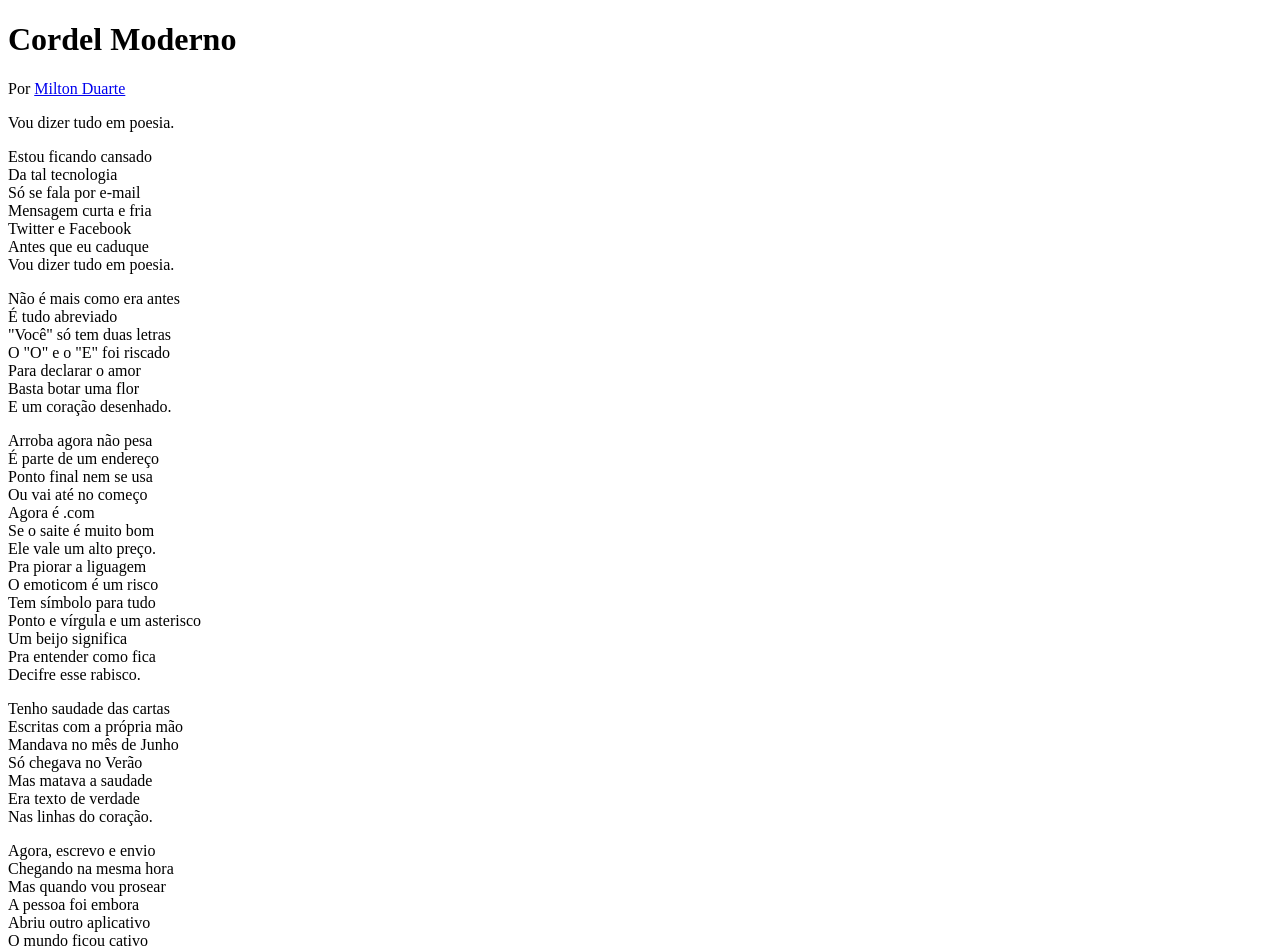
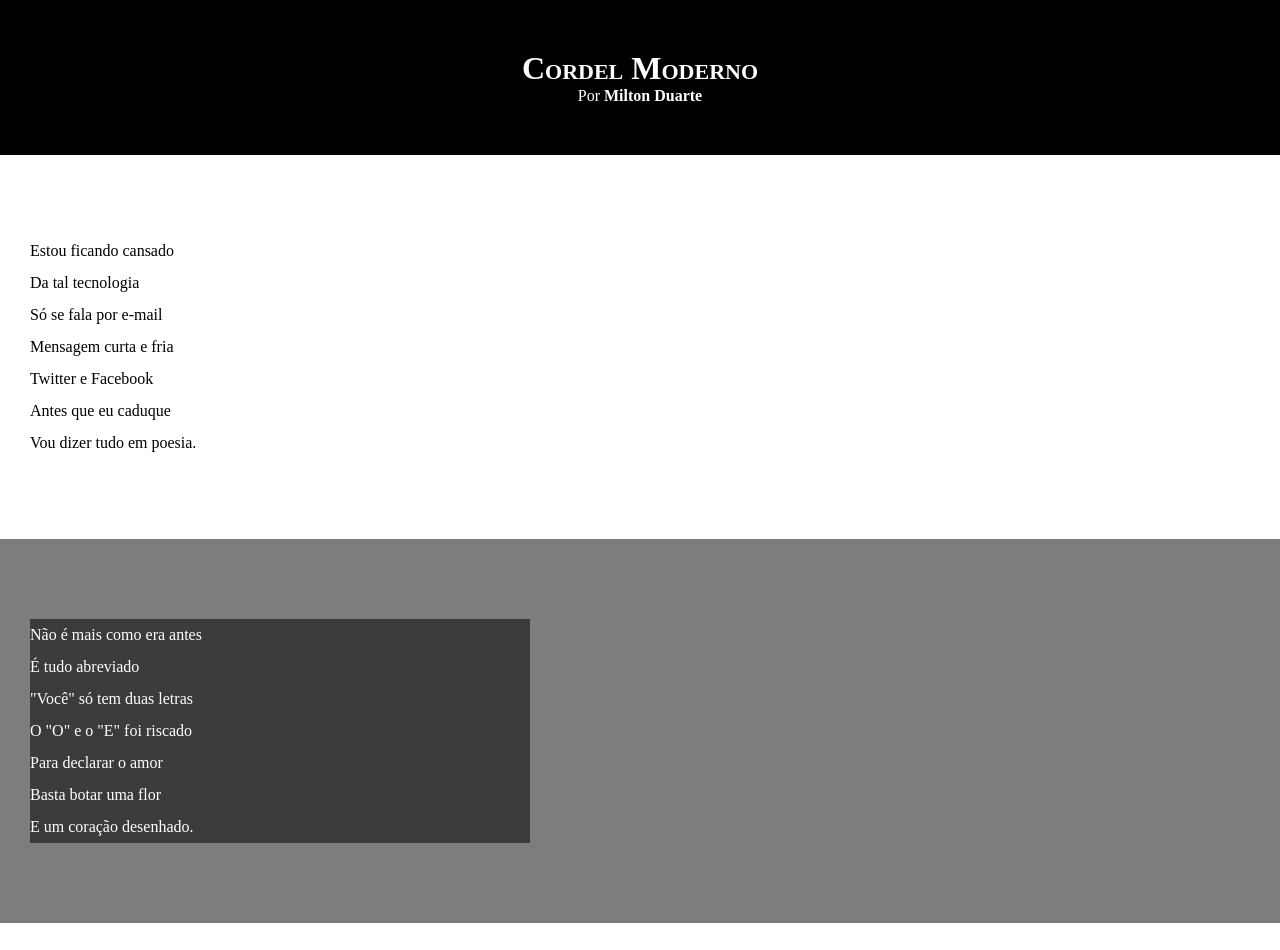
Before and after one commit to JoaoSantosJHX/html-css, a plain HTML site: page desafios/d012/index.html in a window 1280 px wide. Shown: the top 950 px of the page. Drawn offline with Linux system fonts and the light colour scheme.

Commit message:
estilo atualizado dos textos

```diff
--- a/desafios/d012/index.html
+++ b/desafios/d012/index.html
@@ -14,8 +14,7 @@
 
     </header>
 
-    Vou dizer tudo em poesia.
-    <section>
+    <section class="normal">
         <p>
             Estou ficando cansado<br>
             Da tal tecnologia<br>
@@ -27,7 +26,7 @@
         </p>
     </section>
 
-    <section>
+    <section class="imagem">
         <p>
             Não é mais como era antes<br>
             É tudo abreviado<br>
@@ -39,7 +38,7 @@
         </p>
     </section>
 
-    <section>
+    <section class="normal">
         <p>
             Arroba agora não pesa<br>
             É parte de um endereço<br>
@@ -58,7 +57,7 @@
         </p>
     </section>
 
-    <section>
+    <section class="imagem">
         <p>
             Tenho saudade das cartas<br>
             Escritas com a própria mão<br>
@@ -70,7 +69,7 @@
         </p>
     </section>
 
-    <section>
+    <section class="normal">
         <p>
             Agora, escrevo e envio<br>
             Chegando na mesma hora<br>
--- a/desafios/d012/style.css
+++ b/desafios/d012/style.css
@@ -1 +1,65 @@
 @charset "UTF-8";
+
+* {
+    margin: 0px;
+    padding: 0px;
+}
+
+html, body {
+    min-height: 100vh;
+    background-color: darkgray;
+}
+
+header {
+    background-color: black;
+    color: white;
+    text-align: center;
+}
+
+header > h1 {
+    padding-top: 50px;
+    font-variant: small-caps;
+}
+
+header > p {
+    padding-bottom: 50px;
+}
+
+header a, footer a {
+    color: white;
+    text-decoration: none;
+    font-weight: bolder;
+}
+
+header a:hover, footer a:hover {
+    text-decoration: underline;
+}
+
+section {
+    padding-top: 10vh;
+    padding-bottom: 10vh;
+    line-height: 2em;
+    padding-left: 30px;
+}
+section.normal {
+    background-color: white;
+    color: black;
+
+}
+
+section.imagem {
+    background-color: rgba(5, 5, 5, 0.265);
+    color: white;
+}
+
+section.imagem > p {
+    background-color: rgba(0, 0, 0, 0.53);
+    width: 500px;
+}
+
+footer {
+    background-color: black;
+    color: white;
+    text-align: center;
+    padding: 10px;
+}
```
